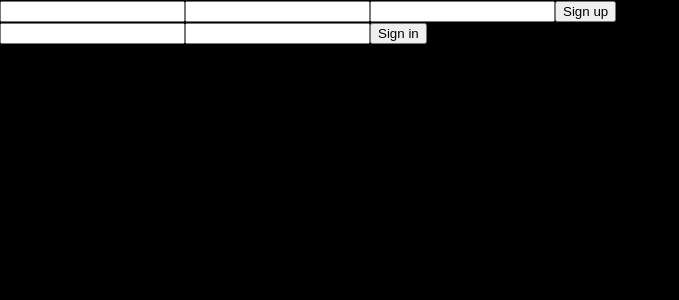
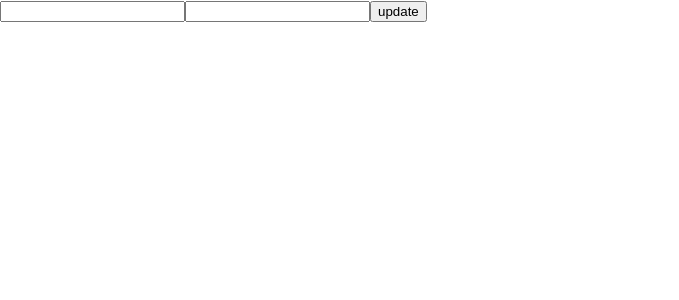
Before and after one commit to fresh-track/fresh-track-frontend, a React (Create React App) app: page /profile in a window 1280 px wide. Before the commit this address led to /login. Shown: the top 300 px of the page, without its empty margins (0-679 px from the left). Built offline with nearby package versions, Linux system fonts and the light colour scheme.

Commit message:
profile added

```diff
--- a/src/App.js
+++ b/src/App.js
@@ -1,6 +1,7 @@
 import React from 'react';
-import Waveform from './Waveform.js';
-import Login from './Login';
+// import Waveform from './Waveform.js';
+// import Login from './Login';
+import Profile from './Profile'
 // import Header from './Header.js';
 // import './App.css';
 import {
@@ -9,31 +10,31 @@ import {
     Redirect,
  } from 'react-router-dom';
 
-const isLoggedIn = () => JSON.parse(localStorage.getItem('user'));
+// const isLoggedIn = () => JSON.parse(localStorage.getItem('user'));
 
 export default class App extends React.Component {
   render () {
     return(
-    <div className="App">
+    // <div className="App">
 
-        <BrowserRouter>
-            <Route path="/" render={() =>
-            isLoggedIn()
-                ? <Waveform />
-                : <Redirect to='/login' />
-          }/>
-            <Route path='/login' component={Login} />
-        </BrowserRouter>
-    </div>
-/* <div className="App">
+    //     <BrowserRouter>
+    //         <Route path="/" render={() =>
+    //         isLoggedIn()
+    //             ? <Waveform />
+    //             : <Redirect to='/login' />
+    //       }/>
+    //         <Route path='/login' component={Login} />
+    //     </BrowserRouter>
+    // </div>
+<div className="App">
 
 <BrowserRouter>
     <Route path="/" render={() =>
-     <Redirect to='/login' />
+     <Redirect to='/profile' />
   }/>
-    <Route path='/login' component={Login} />
+    <Route path='/profile' component={Profile} />
 </BrowserRouter>
-</div>  */
+</div>
     );
   }
 }
--- a/src/Login.js
+++ b/src/Login.js
@@ -42,7 +42,9 @@ export default class Login extends Component {
                 <input input type="password" value={ this.state.passwordSignUp} onChange={(e) => this.setState({ passwordSignUp: e.target.value})} />
 
                 <button className = "button" onClick={ this.handleSignUp }>Sign up</button>
+
                 <br/>
+
                 <input className = "signInEmail" input type ="email" value={ this.state.emailSignIn} onChange={(e) => this.setState({ emailSignIn: e.target.value})} />
                 <input input type="password" value={ this.state.passwordSignIn} onChange={(e) => this.setState({ passwordSignIn: e.target.value})} />
 
--- /dev/null
+++ b/src/Profile.js
@@ -0,0 +1,35 @@
+import React, { Component } from 'react'
+import request from 'superagent';
+
+export default class Profile extends Component {
+  state = {
+    userId: '',
+    soundcloudUsername: '',
+    bandcampUsername: '',
+}
+
+handleUpdate = async () => {
+  const updateProfile = await request.post(`${process.env.REACT_APP_DB_AUTH_URL}/update/:id`, {
+      id: this.state.userId,
+      soundcloudProfile: this.state.soundcloudUsername,
+      bandcampProfile: this.state.bandcampUsername,
+  })
+  localStorage.setItem('user', JSON.stringify(updateProfile.body));
+  this.props.history.push('/');
+}
+
+  render() {
+    return (
+      <div>
+        <div className = "update">
+          <input className = "soundcloudUsername" input type ="text" value={ this.state.soundcloudUsername} onChange={(e) => this.setState({ soundcloudUsername: e.target.value})} />
+
+          <input className = "bandcampUsername" input type ="text" value={ this.state.bandcampUsername} onChange={(e) => this.setState({ bandcampUsername: e.target.value})} />
+
+          <button className = "button" onClick={ this.handleUpdate }>update</button>
+
+          </div>
+      </div>
+    )
+  }
+}
```
